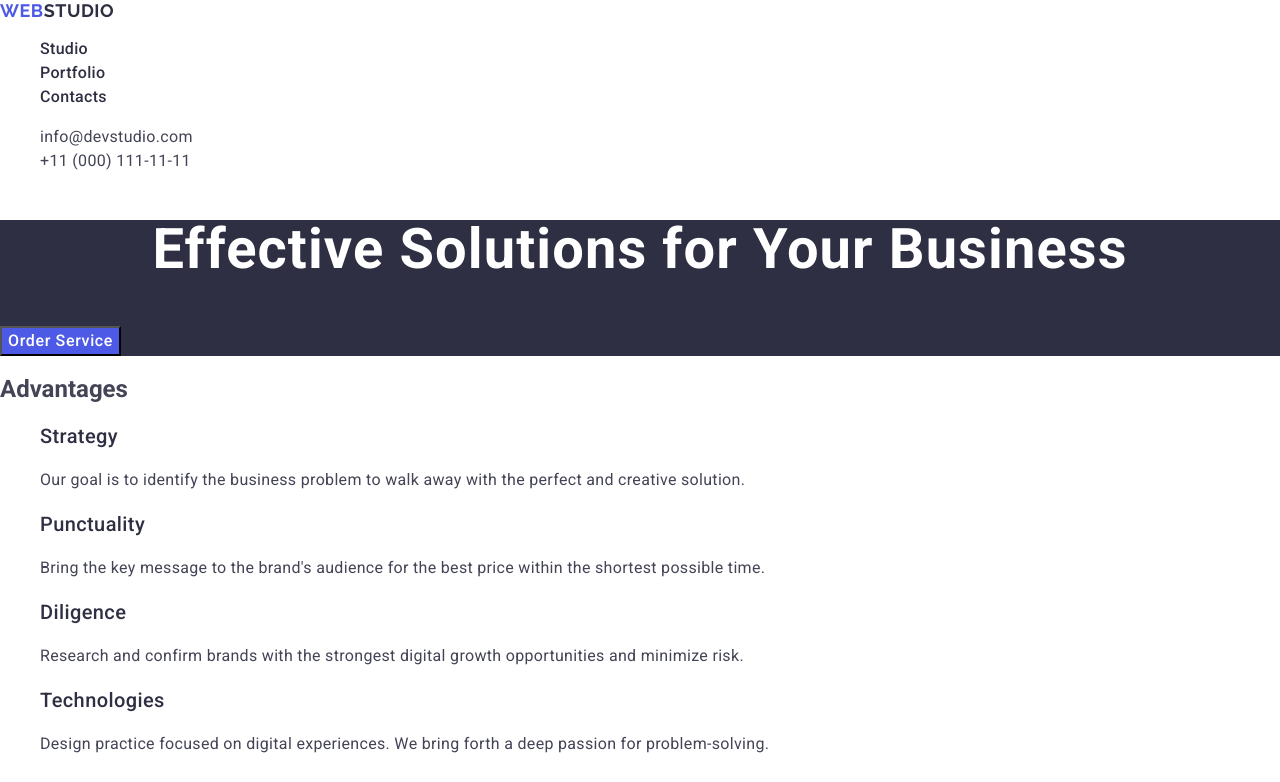
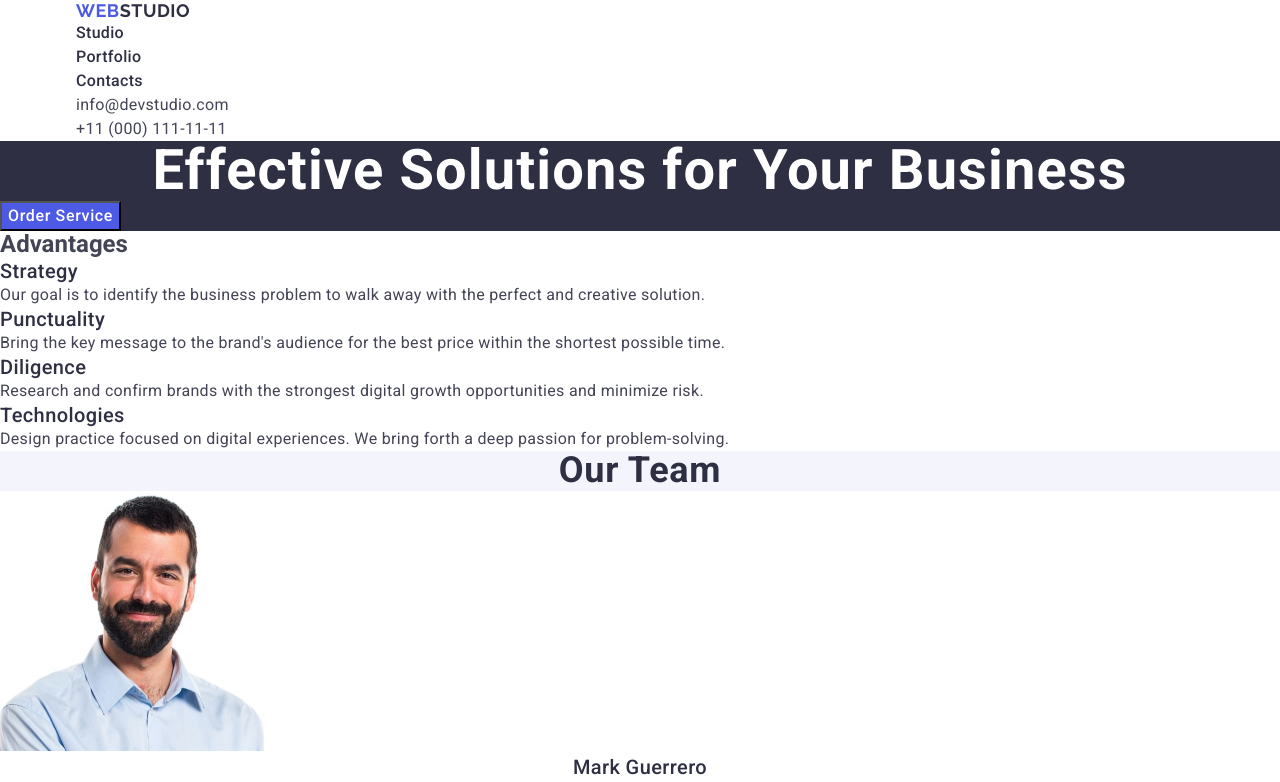
Before and after one commit to ShumFX/goit-markup-hw-03, a plain HTML site: page index.html in a window 1280 px wide. Shown: the top 782 px of the page. Drawn offline with nearby package versions, Linux system fonts and the light colour scheme.

Commit message:
first layout

```diff
--- a/css/styles.css
+++ b/css/styles.css
@@ -6,14 +6,32 @@ body {
   background-color: #fff;
 }
 
+/*reset*/
+
 ul,
 ol {
   list-style-type: none;
+  margin: 0;
+  padding: 0;
+}
+
+h1, h2, h3, h4, h5, h6, p {
+  margin: 0;
 }
 
 a {
   text-decoration: none;
 }
+
+/*common*/
+
+.container {
+  max-width: 1158px;
+  padding: 0 15px;
+  margin: 0 auto;
+}
+
+/*header*/
 
 .logo {
   font-family: 'Raleway', sans-serif;
@@ -61,6 +79,8 @@ a {
   color: #404bbf;
 }
 
+/*solution*/
+
 .solution {
   background-color: #2e2f42;
 }
@@ -89,6 +109,8 @@ a {
   background-color: #404bbf;
 }
 
+/*tasks*/
+
 .tasks-title {
   font-weight: 500;
   font-size: 20px;
@@ -103,6 +125,8 @@ a {
   letter-spacing: 0.02em;
   color: #434455;
 }
+
+/*team*/
 
 .team {
   background-color: #f4f4fd;
@@ -139,6 +163,8 @@ a {
   color: #434455;
 }
 
+/*works*/
+
 .works-title {
   font-weight: 700;
   font-size: 36px;
@@ -164,6 +190,8 @@ a {
   color: #434455;
 }
 
+/*footer*/
+
 .page-footer {
   background-color: #2e2f42;
 }
--- a/index.html
+++ b/index.html
@@ -24,6 +24,7 @@
   </head>
   <body>
     <header class="page-header">
+      <div class="container">
         <nav class="header-nav">
           <a class="logo header-logo" href="./index.html"
             >Web<span class="logo-part">Studio</span></a
@@ -50,6 +51,7 @@
             </li>
           </ul>
         </address>
+      </div>
     </header>
     <main class="page-main">
       <section class="solution">
```
Lines whose indentation alone changed are shown as unchanged.
